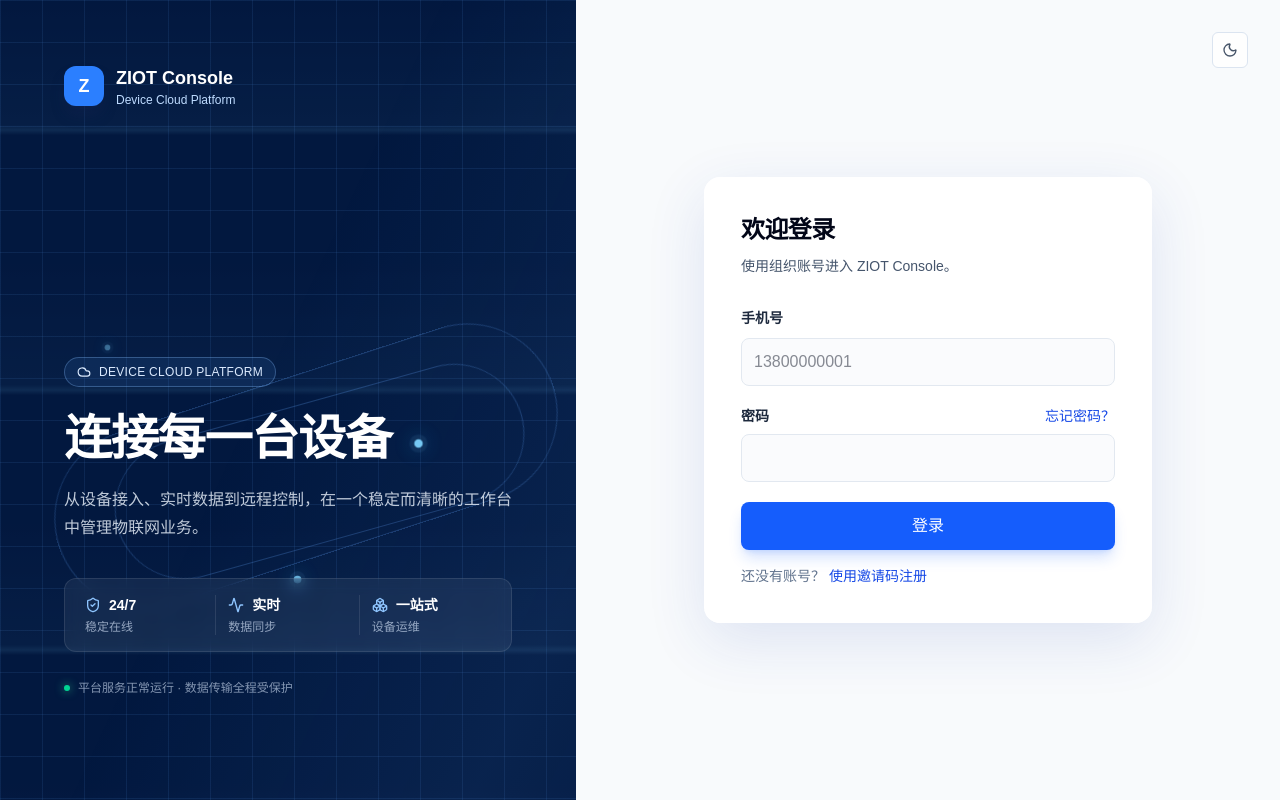
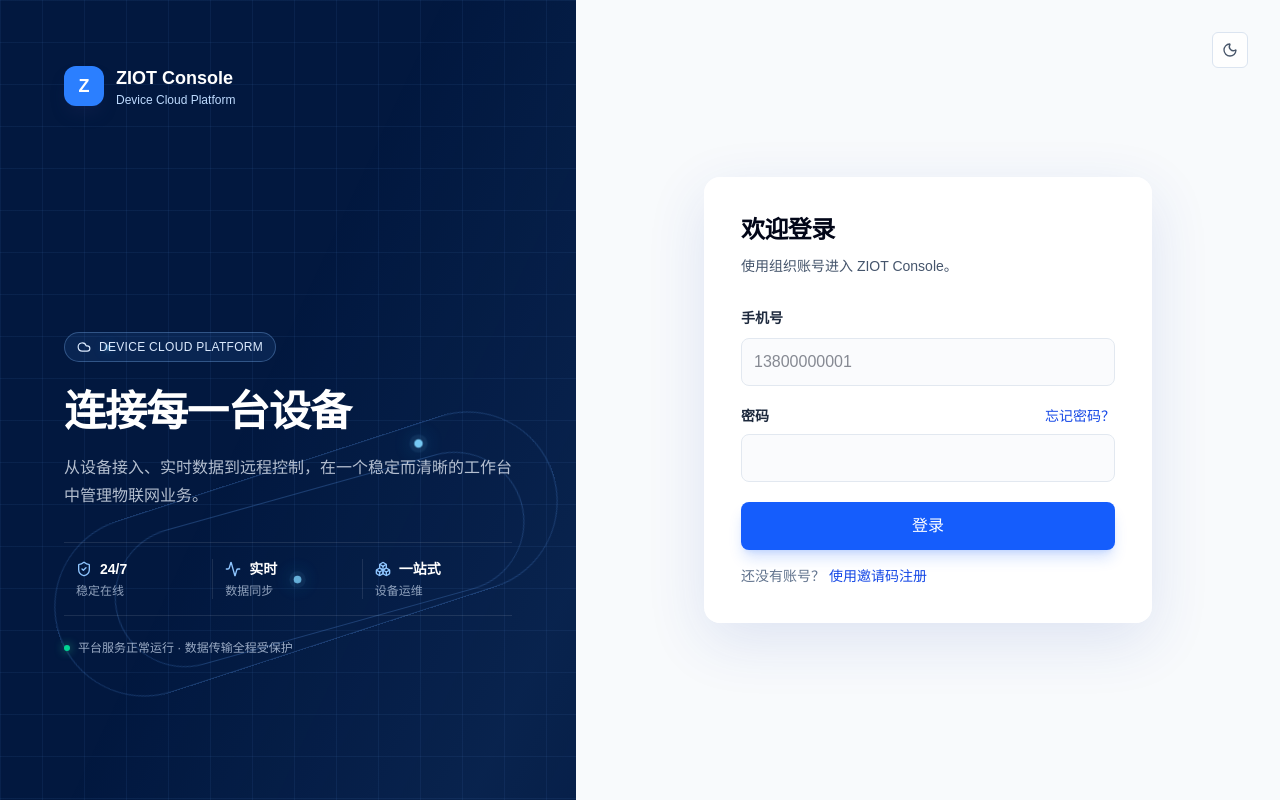
Before and after one commit to LeoKemp223/ziot, a Next.js app in the folder apps/web/: page /login in a window 1280 px wide. Built offline with nearby package versions, Linux system fonts and the light colour scheme.

Commit message:
refactor(web): refine auth visual panel

```diff
--- a/apps/web/app/globals.css
+++ b/apps/web/app/globals.css
@@ -43,21 +43,19 @@
 
 .auth-shell { background: #eef4fc; }
 .auth-content { background: #f8fafc; }
-.auth-visual { background: #02183f; background-image: linear-gradient(rgba(96,165,250,.1) 1px, transparent 1px), linear-gradient(90deg, rgba(96,165,250,.1) 1px, transparent 1px); background-size: 42px 42px; }
+.auth-visual { background: #02183f; background-image: linear-gradient(rgba(96,165,250,.075) 1px, transparent 1px), linear-gradient(90deg, rgba(96,165,250,.075) 1px, transparent 1px); background-size: 42px 42px; }
 .auth-visual::after { position:absolute; inset:0; content:""; background: linear-gradient(115deg, transparent 25%, rgba(96,165,250,.08) 50%, transparent 75%); background-size:220% 100%; animation: auth-light-sweep 12s ease-in-out infinite; pointer-events:none; }
 .auth-orbit { position:absolute; border:1px solid rgba(96,165,250,.25); border-radius:999px; transform:rotate(-18deg); animation: auth-orbit-drift 14s ease-in-out infinite; }
-.auth-orbit-one { width:520px; height:180px; left:8%; top:47%; }
-.auth-orbit-two { width:420px; height:140px; left:18%; top:51%; animation-delay:-5s; animation-duration:18s; }
-.auth-scanline { position:absolute; inset:0; background:linear-gradient(to bottom, transparent 0%, rgba(125,211,252,.06) 48%, rgba(125,211,252,.18) 50%, transparent 52%); background-size:100% 260px; animation:auth-scan 9s linear infinite; opacity:.55; pointer-events:none; }
+.auth-orbit-one { width:520px; height:180px; left:8%; top:58%; }
+.auth-orbit-two { width:420px; height:140px; left:18%; top:62%; animation-delay:-5s; animation-duration:18s; }
 .auth-node { position:absolute; width:7px; height:7px; border-radius:50%; background:#7dd3fc; box-shadow:0 0 0 4px rgba(125,211,252,.08), 0 0 18px rgba(56,189,248,.9); animation:auth-pulse 3s ease-in-out infinite; }
 .auth-node-one { left:18%; top:43%; }
 .auth-node-two { left:72%; top:55%; animation-delay:-1.2s; }
 .auth-node-three { left:51%; top:72%; animation-delay:-2.1s; }
 @keyframes auth-light-sweep { 0%, 100% { background-position: 180% 0; } 50% { background-position: -20% 0; } }
-@keyframes auth-scan { from { background-position: 0 -260px; } to { background-position: 0 100%; } }
 @keyframes auth-orbit-drift { 0%, 100% { transform:rotate(-18deg) translate3d(0,0,0); } 50% { transform:rotate(-14deg) translate3d(12px,-8px,0); } }
 @keyframes auth-pulse { 0%, 100% { opacity:.45; transform:scale(.8); } 50% { opacity:1; transform:scale(1.25); } }
-@media (prefers-reduced-motion: reduce) { .auth-visual::after, .auth-orbit, .auth-scanline, .auth-node { animation:none; } }
+@media (prefers-reduced-motion: reduce) { .auth-visual::after, .auth-orbit, .auth-node { animation:none; } }
 
 .theme-toggle { border-color: #dbe4f0; background: rgba(255,255,255,.86); color: #475569; transition: .2s; }
 .theme-toggle:hover { border-color: #93c5fd; color: #2563eb; }
--- a/apps/web/components/auth/auth-shell.tsx
+++ b/apps/web/components/auth/auth-shell.tsx
@@ -16,16 +16,15 @@
           <div className="flex h-10 w-10 items-center justify-center rounded-xl bg-blue-500 text-lg font-bold shadow-lg shadow-blue-950/40">Z</div>
           <div><div className="text-lg font-semibold">ZIOT Console</div><div className="text-xs text-blue-200">Device Cloud Platform</div></div>
         </div>
-        <div className="relative z-10 mt-auto max-w-xl pb-10">
+        <div className="relative z-10 mt-auto max-w-xl pb-16 xl:pb-20">
           <div className="mb-6 inline-flex items-center gap-2 rounded-full border border-blue-300/30 bg-blue-400/10 px-3 py-1.5 text-xs font-medium tracking-wide text-blue-100"><Cloud className="h-3.5 w-3.5" /> DEVICE CLOUD PLATFORM</div>
-          <h1 className="max-w-lg text-4xl font-semibold leading-[1.15] tracking-tight xl:text-5xl">连接每一台设备</h1>
-          <p className="mt-5 max-w-lg text-base leading-7 text-blue-50/80">从设备接入、实时数据到远程控制，在一个稳定而清晰的工作台中管理物联网业务。</p>
-          <div className="mt-9 grid max-w-lg grid-cols-3 divide-x divide-white/10 rounded-xl border border-white/10 bg-white/[0.06] px-2 py-4 backdrop-blur-sm">
+          <h1 className="max-w-lg text-3xl font-semibold leading-tight tracking-tight xl:text-[42px]">连接每一台设备</h1>
+          <p className="mt-4 max-w-md text-sm leading-6 text-blue-50/75 xl:text-base xl:leading-7">从设备接入、实时数据到远程控制，在一个稳定而清晰的工作台中管理物联网业务。</p>
+          <div className="mt-8 grid max-w-lg grid-cols-3 divide-x divide-white/10 border-y border-white/10 py-4">
             {[{ value: "24/7", label: "稳定在线", icon: ShieldCheck }, { value: "实时", label: "数据同步", icon: Activity }, { value: "一站式", label: "设备运维", icon: Boxes }].map(({ icon: Icon, value, label }) => <div className="px-3" key={label}><div className="flex items-center gap-2 text-sm font-semibold text-white"><Icon className="h-4 w-4 text-blue-300" />{value}</div><div className="mt-1 text-xs text-blue-100/65">{label}</div></div>)}
           </div>
-          <div className="mt-7 flex items-center gap-2 text-xs text-blue-100/60"><span className="h-1.5 w-1.5 rounded-full bg-emerald-400 shadow-[0_0_10px_rgba(52,211,153,.8)]" />平台服务正常运行 · 数据传输全程受保护</div>
+          <div className="mt-6 flex items-center gap-2 text-xs text-blue-100/70"><span className="h-1.5 w-1.5 rounded-full bg-emerald-400 shadow-[0_0_10px_rgba(52,211,153,.8)]" />平台服务正常运行 · 数据传输全程受保护</div>
         </div>
-        <div className="auth-scanline" aria-hidden="true" />
         <div className="auth-orbit auth-orbit-one" aria-hidden="true" />
         <div className="auth-orbit auth-orbit-two" aria-hidden="true" />
         <div className="auth-node auth-node-one" aria-hidden="true" />
```
